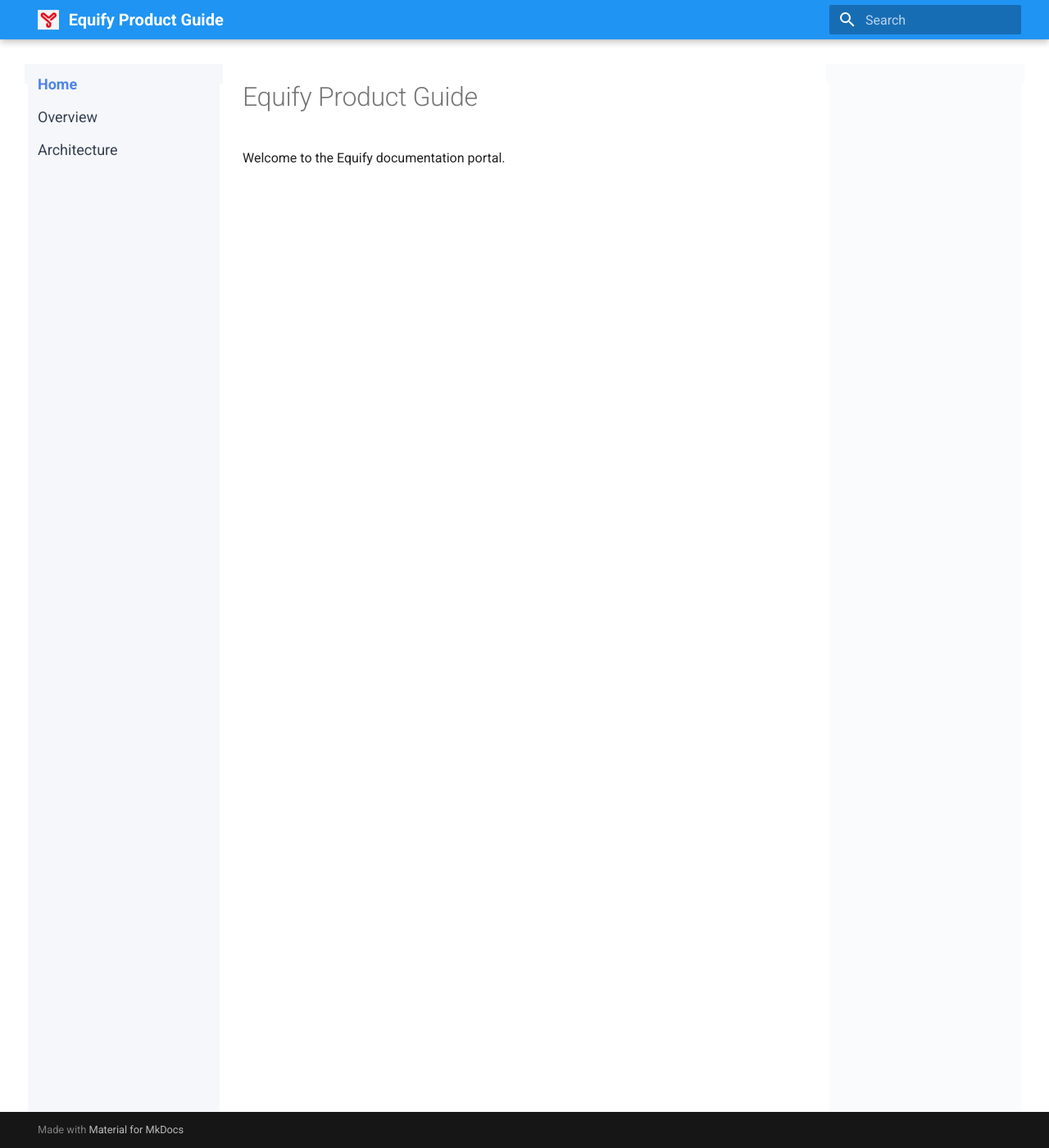
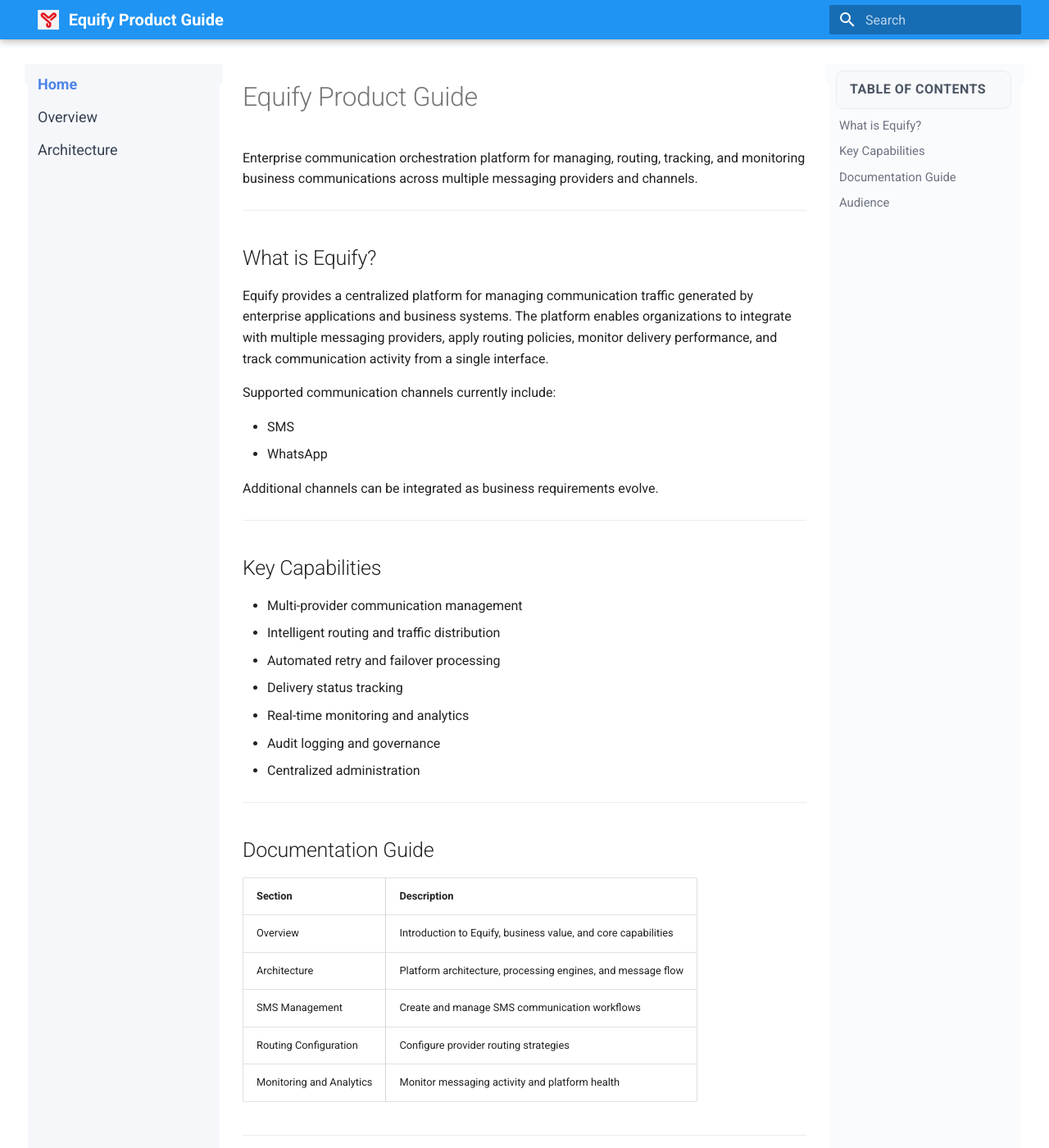
Before and after one commit to Selvamani1068/Equify, an MkDocs documentation site: the page built from docs/index.md, in a window 1280 px wide and 1400 px high. Shown: the whole window at 82% size. Built offline with MkDocs 1.6.1 and Material for MkDocs 9.7.7, drawn with Linux system fonts in a browser that asks for light colours; some of the changed text lies outside the part shown.

Commit message:
Home_update

```diff
--- a/docs/index.md
+++ b/docs/index.md
@@ -1,3 +1,51 @@
 # Equify Product Guide
 
-Welcome to the Equify documentation portal.
+Enterprise communication orchestration platform for managing, routing, tracking, and monitoring business communications across multiple messaging providers and channels.
+
+---
+
+## What is Equify?
+
+Equify provides a centralized platform for managing communication traffic generated by enterprise applications and business systems. The platform enables organizations to integrate with multiple messaging providers, apply routing policies, monitor delivery performance, and track communication activity from a single interface.
+
+Supported communication channels currently include:
+
+- SMS
+- WhatsApp
+
+Additional channels can be integrated as business requirements evolve.
+
+---
+
+## Key Capabilities
+
+- Multi-provider communication management
+- Intelligent routing and traffic distribution
+- Automated retry and failover processing
+- Delivery status tracking
+- Real-time monitoring and analytics
+- Audit logging and governance
+- Centralized administration
+
+---
+
+## Documentation Guide
+
+| Section | Description |
+|----------|-------------|
+| Overview | Introduction to Equify, business value, and core capabilities |
+| Architecture | Platform architecture, processing engines, and message flow |
+| SMS Management | Create and manage SMS communication workflows |
+| Routing Configuration | Configure provider routing strategies |
+| Monitoring and Analytics | Monitor messaging activity and platform health |
+
+---
+
+## Audience
+
+This documentation is intended for:
+
+- Business Users
+- Operations Teams
+- Platform Administrators
+- Solution Architects
```
Also changed, not shown: site/architecture/index.html, 1 other file.
